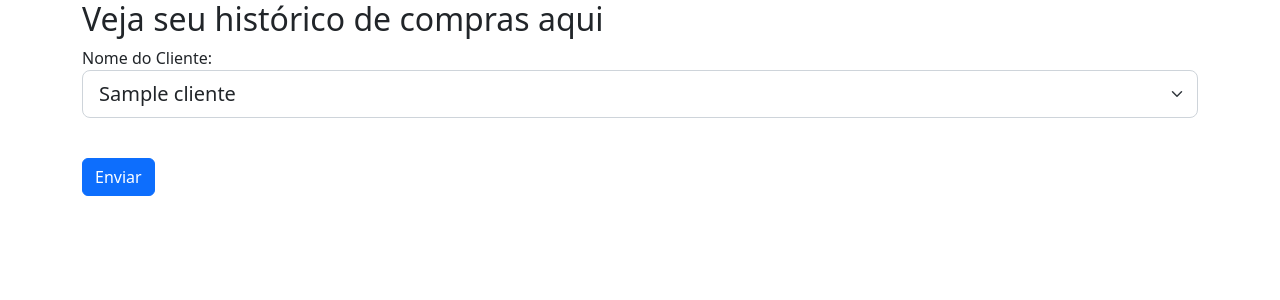
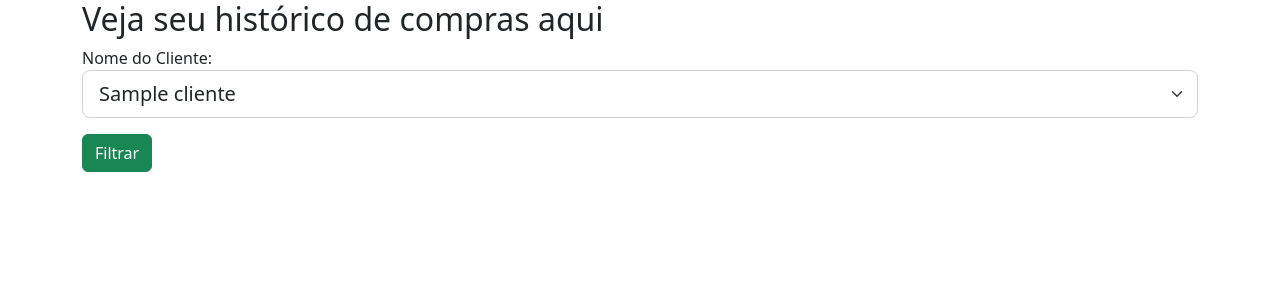
Before and after one commit to Pedrow1406/form_compras, a Django app: page /produtos/ver_compras/ in a window 1280 px wide. Shown: the top 300 px of the page. Run offline with Django 5.2, Linux system fonts and the light colour scheme; tables that the repository leaves empty hold one stand-in row (values such as "Sample post").

Commit message:
Update ver_compras.html

```diff
--- a/produtos/templates/cliente/ver_compras.html
+++ b/produtos/templates/cliente/ver_compras.html
@@ -16,8 +16,7 @@
                     <option value="{{c.nome_cliente}}">{{c.nome_cliente}}</option>
                 {% endfor %}
             </select>
-            <br>
-            <input type="submit" value="Enviar" class='btn btn-primary'>
+            <input type="submit" value="Filtrar" class='btn btn-success'>
         </form>
         <br>
         {% if status == '1' %}
```
